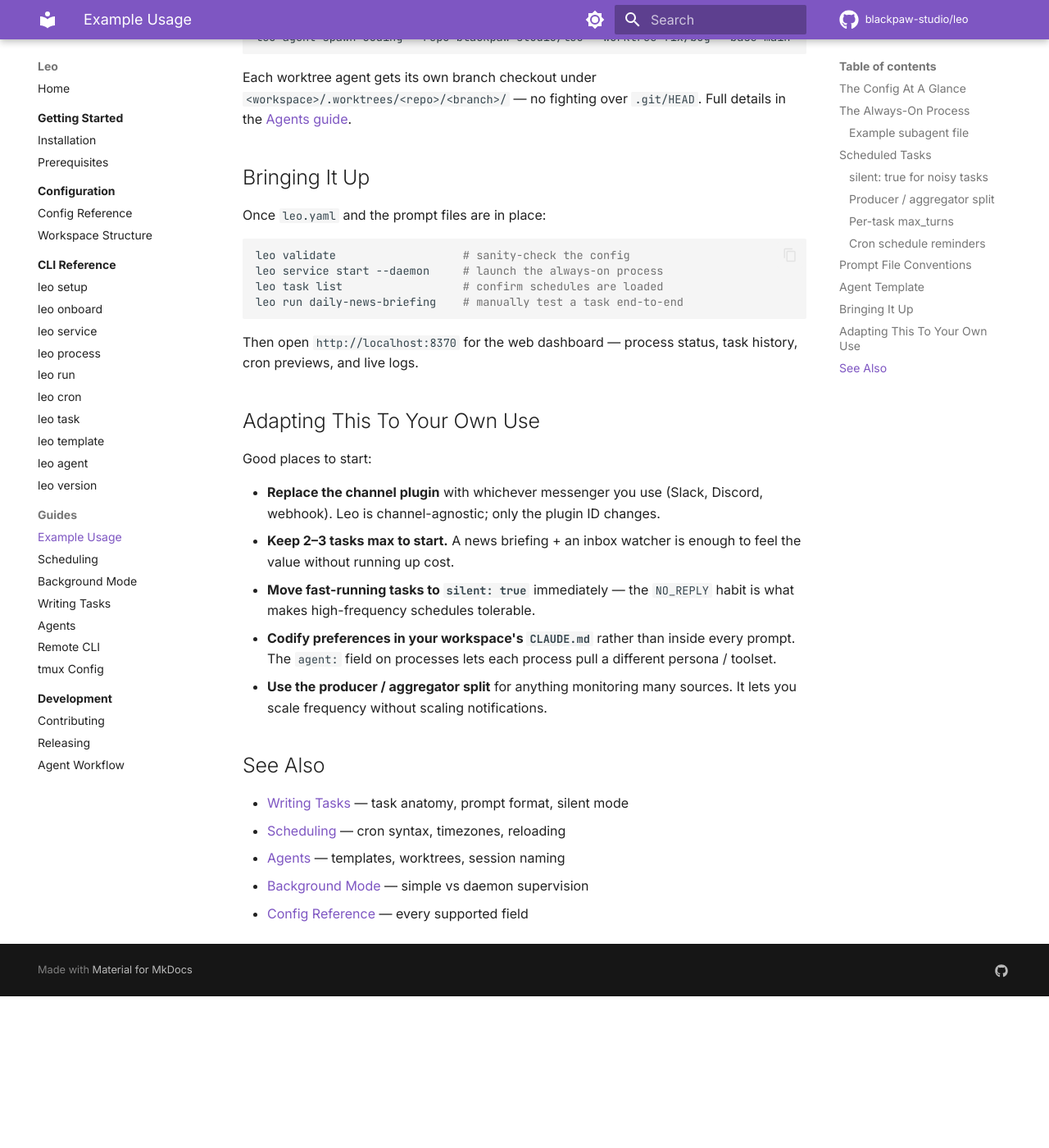
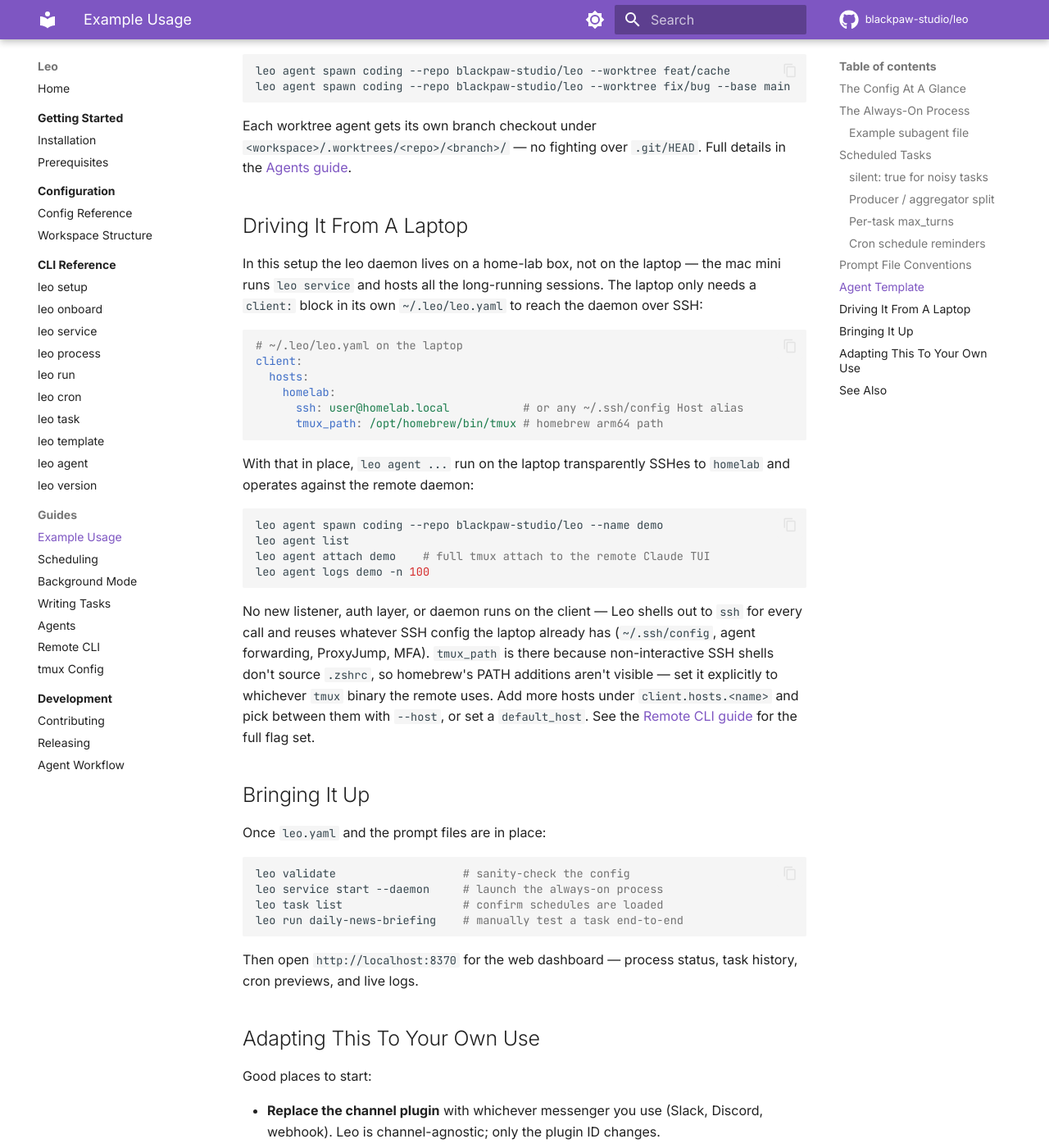
Before and after one commit to blackpaw-studio/leo, an MkDocs documentation site: the page built from docs/guides/example-usage.md, in a window 1280 px wide and 1400 px high, scrolled down 7525 px. Shown: the whole window at 82% size. Built offline with MkDocs 1.6.1 and Material for MkDocs 9.7.7, drawn with Linux system fonts in a browser that asks for light colours; comment, search, counter and statistics services are not loaded; before the commit the page ends 8740 px from its top, so only the background shows below that; some of the changed text lies outside the part shown.

Commit message:
docs(example-usage): add Driving It From A Laptop section
Covers the two-machine pattern — leo daemon on a home-lab box,
laptop acting as a pure \`leo agent\` client over SSH. Shows a
minimal \`client:\` block (ssh target + tmux_path), why tmux_path
matters (non-interactive SSH doesn't source .zshrc so homebrew's
PATH isn't visible), and the typical spawn/list/attach/logs
workflow.

Also added to the overview bullet list at the top of the page
for discoverability.

````diff
--- a/docs/guides/example-usage.md
+++ b/docs/guides/example-usage.md
@@ -7,8 +7,9 @@ The setup combines:
 - **One always-on process** wired to a Telegram channel plugin for conversational chat
 - **A pair of scheduled tasks** — a morning news briefing and a rolling inbox + calendar watcher
 - **A `coding` agent template** for spawning ephemeral coding agents on demand
+- **A laptop client** that dispatches `leo agent` commands to the home-lab daemon over SSH
 
-Everything here lives in a single `~/.leo/leo.yaml` file plus a `prompts/` directory inside the workspace.
+Everything here lives in a single `~/.leo/leo.yaml` file plus a `prompts/` directory inside the workspace. The laptop keeps its own, smaller `~/.leo/leo.yaml` with just a `client:` block.
 
 ## The Config At A Glance
 
@@ -309,6 +310,30 @@ leo agent spawn coding --repo blackpaw-studio/leo --worktree fix/bug --base main
 
 Each worktree agent gets its own branch checkout under `<workspace>/.worktrees/<repo>/<branch>/` — no fighting over `.git/HEAD`. Full details in the [Agents guide](agents.md).
 
+## Driving It From A Laptop
+
+In this setup the leo daemon lives on a home-lab box, not on the laptop — the mac mini runs `leo service` and hosts all the long-running sessions. The laptop only needs a `client:` block in its own `~/.leo/leo.yaml` to reach the daemon over SSH:
+
+```yaml
+# ~/.leo/leo.yaml on the laptop
+client:
+  hosts:
+    homelab:
+      ssh: user@homelab.local           # or any ~/.ssh/config Host alias
+      tmux_path: /opt/homebrew/bin/tmux # homebrew arm64 path
+```
+
+With that in place, `leo agent ...` run on the laptop transparently SSHes to `homelab` and operates against the remote daemon:
+
+```bash
+leo agent spawn coding --repo blackpaw-studio/leo --name demo
+leo agent list
+leo agent attach demo    # full tmux attach to the remote Claude TUI
+leo agent logs demo -n 100
+```
+
+No new listener, auth layer, or daemon runs on the client — Leo shells out to `ssh` for every call and reuses whatever SSH config the laptop already has (`~/.ssh/config`, agent forwarding, ProxyJump, MFA). `tmux_path` is there because non-interactive SSH shells don't source `.zshrc`, so homebrew's PATH additions aren't visible — set it explicitly to whichever `tmux` binary the remote uses. Add more hosts under `client.hosts.<name>` and pick between them with `--host`, or set a `default_host`. See the [Remote CLI guide](remote-cli.md) for the full flag set.
+
 ## Bringing It Up
 
 Once `leo.yaml` and the prompt files are in place:
````
